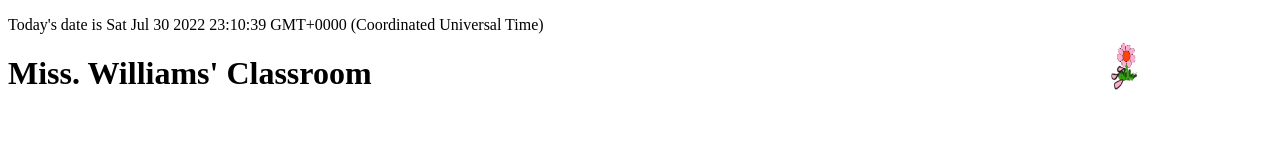
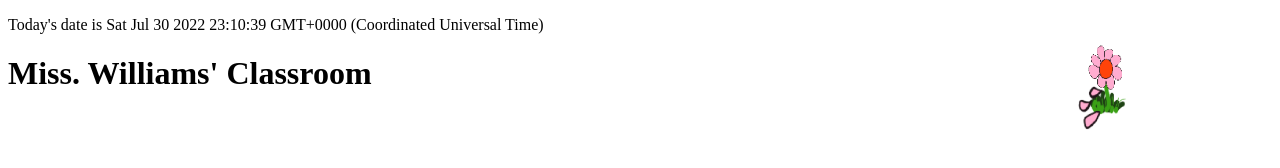
Before and after one commit to indyfm/indyfm.github.io, a plain HTML site: page index.html in a window 1280 px wide. Drawn offline with Linux system fonts and the light colour scheme.

Commit message:
Update menu

```diff
--- a/styles.css
+++ b/styles.css
@@ -1,8 +1,8 @@
 .menu-icon{
-height: 50px;
-width: 50px;
+height: 90px;
+width: 90px;
 position: absolute;
 top: 5%;
 right: 10%;
-
+cursor: pointer;
 }
```
